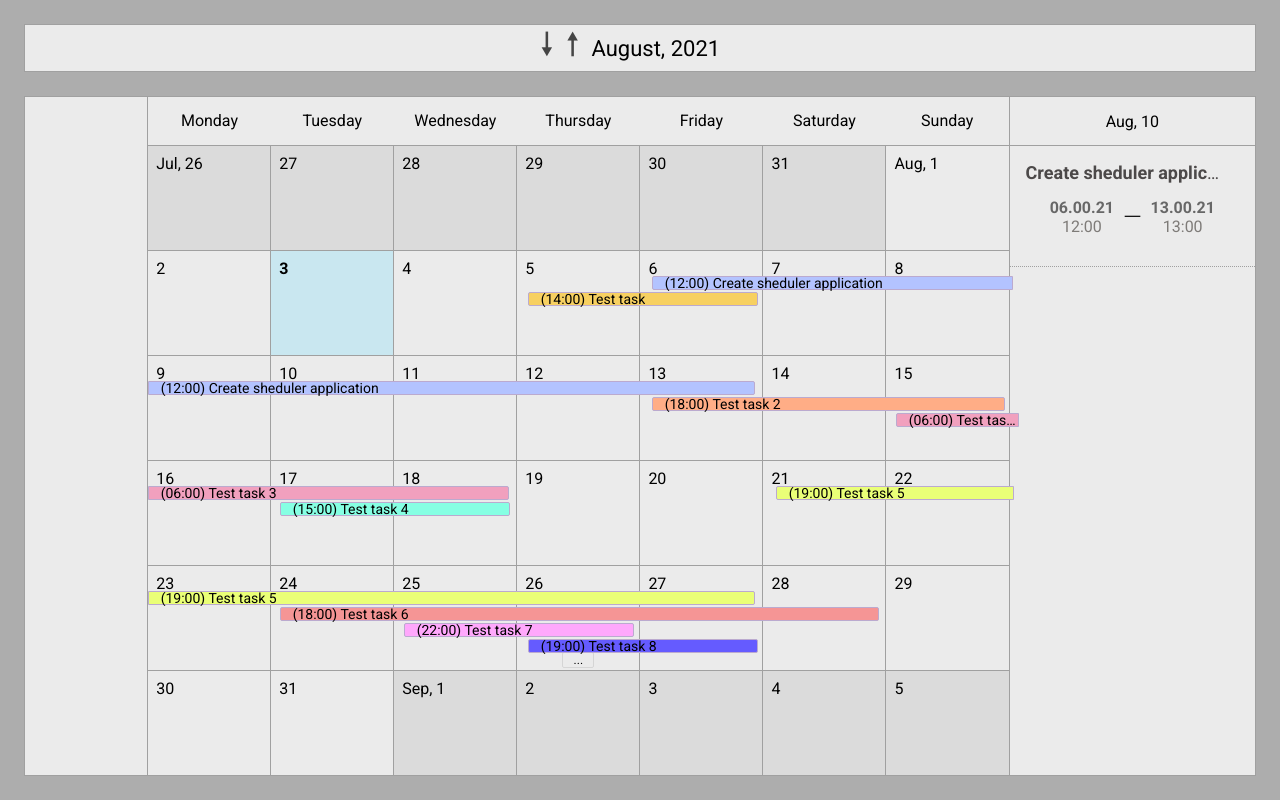
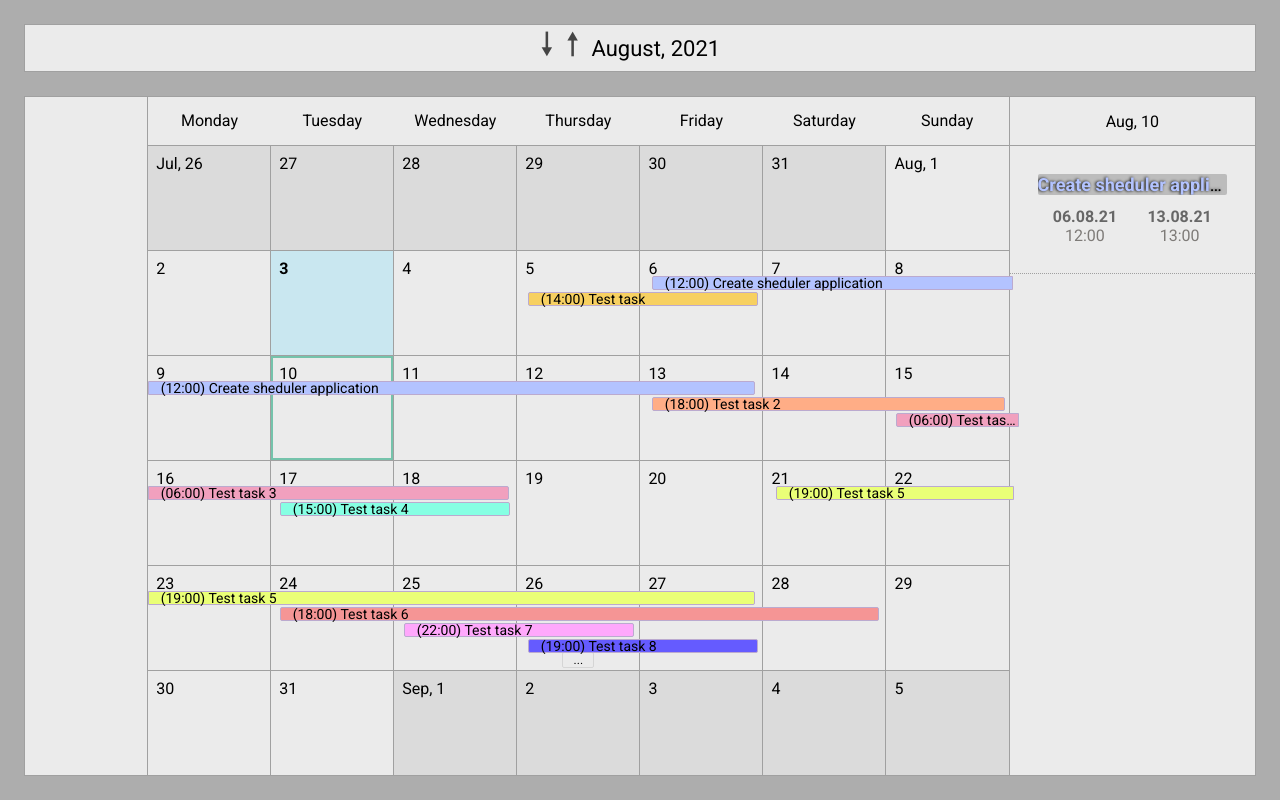
Before and after one commit to Overfirst/angular-scheduler, an Angular app: page / in a window 1280 px wide. Both pictures are taken after a click on the element "10". Built offline with nearby package versions, Linux system fonts and the light colour scheme.

Commit message:
Highlighting the active date, minor fixes

```diff
--- a/src/app/shared/components/sheduler/views/sheduler-month-view/sheduler-month-view-day-detalization/sheduler-month-view-day-detalization.component.html
+++ b/src/app/shared/components/sheduler/views/sheduler-month-view/sheduler-month-view-day-detalization/sheduler-month-view-day-detalization.component.html
@@ -7,18 +7,16 @@
 
     <div *ngFor="let event of dayEvents" class="event-box">
       <div class="event-name">
-        <strong>{{ event.name }}</strong>
+        <strong [style.color]="event.color">{{ event.name }}</strong>
       </div>
       <div class="event-duration">
         <div class="event-duration-section">
-          <p>{{ event.start | date:'dd.mm.yy' }}</p>
+          <p>{{ event.start | date:'dd.MM.yy' }}</p>
           <p>{{ event.start | date:'HH:mm' }}</p>
         </div>
 
-        <span class="event-duration-delimiter">—</span>
-
         <div class="event-duration-section">
-          <p>{{ event.end | date:'dd.mm.yy' }}</p>
+          <p>{{ event.end | date:'dd.MM.yy' }}</p>
           <p>{{ event.end | date:'HH:mm' }}</p>
         </div>
       </div>
--- a/src/app/shared/components/sheduler/views/sheduler-month-view/sheduler-month-view-day-detalization/sheduler-month-view-day-detalization.component.scss
+++ b/src/app/shared/components/sheduler/views/sheduler-month-view/sheduler-month-view-day-detalization/sheduler-month-view-day-detalization.component.scss
@@ -45,7 +45,7 @@ $default-margin: 12px;
 
 .event-duration {
   display: flex;
-  justify-content: center;
+  justify-content: space-around;
   margin: $default-margin;
 }
 
@@ -65,17 +65,15 @@ $default-margin: 12px;
   }
 }
 
-.event-duration-delimiter {
-  margin: $default-margin;
-  transform: scale(1.5, 1);
-}
-
 .event-name {
   text-align: center;
   white-space: nowrap;
   text-overflow: ellipsis;
   overflow: hidden;
-  margin-right: $default-margin;
   font-size: 18px;
-  color: #4c4949
+  border-radius: 2px;
+  text-shadow: -1px 0 3px #000;
+  background: rgba(0, 0, 0, 0.2);
+  margin: $default-margin;
+  width: max-content + calc(50px);
 }
--- a/src/app/shared/components/sheduler/views/sheduler-month-view/sheduler-month-view.component.html
+++ b/src/app/shared/components/sheduler/views/sheduler-month-view/sheduler-month-view.component.html
@@ -33,6 +33,7 @@
               [class.today-date]="isToday(day)"
               (click)="selectDay(day)"
             >
+              <div *ngIf="isSelectedDay(day)" class="selected-day"></div>
               <span *ngIf="isFullDate(day); else default">{{ day | date:'MMM, d' }}</span>
               <ng-template #default>
                 <span>{{ day | date:'d' }}</span>
--- a/src/app/shared/components/sheduler/views/sheduler-month-view/sheduler-month-view.component.scss
+++ b/src/app/shared/components/sheduler/views/sheduler-month-view/sheduler-month-view.component.scss
@@ -98,6 +98,13 @@ table {
   }
 }
 
+.selected-day {
+  width: 100%;
+  height: 100%;
+  position: absolute;
+  border: 2px solid rgba(0, 156, 108, 0.5);
+}
+
 .events-box {
   position: absolute;
   top: 25%;
--- a/src/app/shared/components/sheduler/views/sheduler-month-view/sheduler-month-view.component.ts
+++ b/src/app/shared/components/sheduler/views/sheduler-month-view/sheduler-month-view.component.ts
@@ -1,7 +1,7 @@
 import { Component, ChangeDetectionStrategy, Input, ViewChild, ElementRef, HostListener, ChangeDetectorRef, DoCheck, OnChanges, SimpleChanges } from '@angular/core';
 import { ShedulerEvent, ViewDetalization } from 'src/app/shared/interfaces';
 import { ShedulerService } from 'src/app/shared/services/sheduler.service';
-import { startOfMonth } from "date-fns";
+import { isSameDay, startOfMonth } from "date-fns";
 
 @Component({
   selector: 'sheduler-month-view',
@@ -130,4 +130,8 @@ export class ShedulerMonthViewComponent implements OnChanges {
   public selectDay(day: Date): void {
     this.selectedDay = day;
   }
+
+  public isSelectedDay(day: Date): boolean {
+    return isSameDay(day, this.selectedDay);
+  }
 }
```
